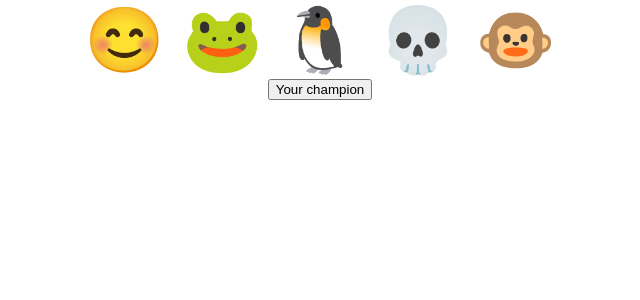
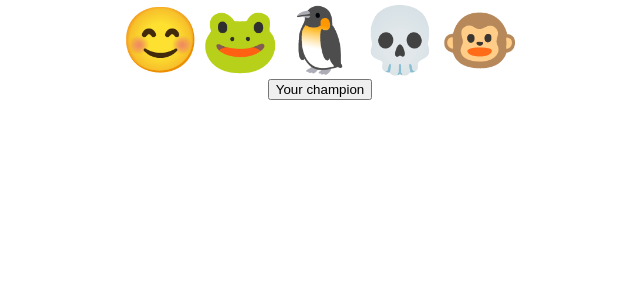
Before and after one commit to karpych1717/frontEndPro_27plus, a React (Create React App) app in the folder homework_28/: page / in a window 1280 px wide. Shown: the top 300 px of the page, without its empty margins (320-960 px from the left). Built offline with nearby package versions, Linux system fonts and the light colour scheme.

Commit message:
add css interactivity

```diff
--- a/homework_28/src/App.js
+++ b/homework_28/src/App.js
@@ -59,13 +59,21 @@ class App extends React.Component {
       <div className='App'>
         <div className='votes'>
           {smiles.map((smile, index) => (
-            <Smile key={index} face={smile.face} onClick={() => this.handleVote(index)} />
+            <Smile
+              className='smile smallSmile activeSmile'
+              key={index}
+              face={smile.face}
+              onClick={() => this.handleVote(index)}
+            />
           ))}
         </div>
 
         {this.state.championIndex === null
           ? <button onClick={() => this.finaliseVote()}>Your champion</button>
-          : <Smile face={smiles[this.state.championIndex].face} />}
+          : <Smile
+              className='smile bigSmile'
+              face={smiles[this.state.championIndex].face}
+            />}
       </div>
     )
   }
--- a/homework_28/src/Smile.js
+++ b/homework_28/src/Smile.js
@@ -5,7 +5,12 @@ class Smile extends React.Component {
     const { face } = this.props
 
     return (
-      <span className='smallSmile' onClick={this.props.onClick}> {face} </span>
+      <span
+        className={this.props.className}
+        onClick={this.props.onClick}
+      >
+        {face}
+      </span>
     )
   }
 }
--- a/homework_28/src/index.css
+++ b/homework_28/src/index.css
@@ -12,9 +12,27 @@ code {
     monospace;
 }
 
+.smile {
+  user-select: none;
+  border-radius: 30%;
+}
+
 .smallSmile {
   font-size: 4em;
-  user-select: none;
+}
+
+.bigSmile {
+  font-size: 6em;
+  background-color: yellow;
+}
+
+.activeSmile:hover {
+  background-color: gray;
+}
+
+.activeSmile:active {
+  font-size: 4em;
+  background-color: lime;
 }
 
 .App {
```
